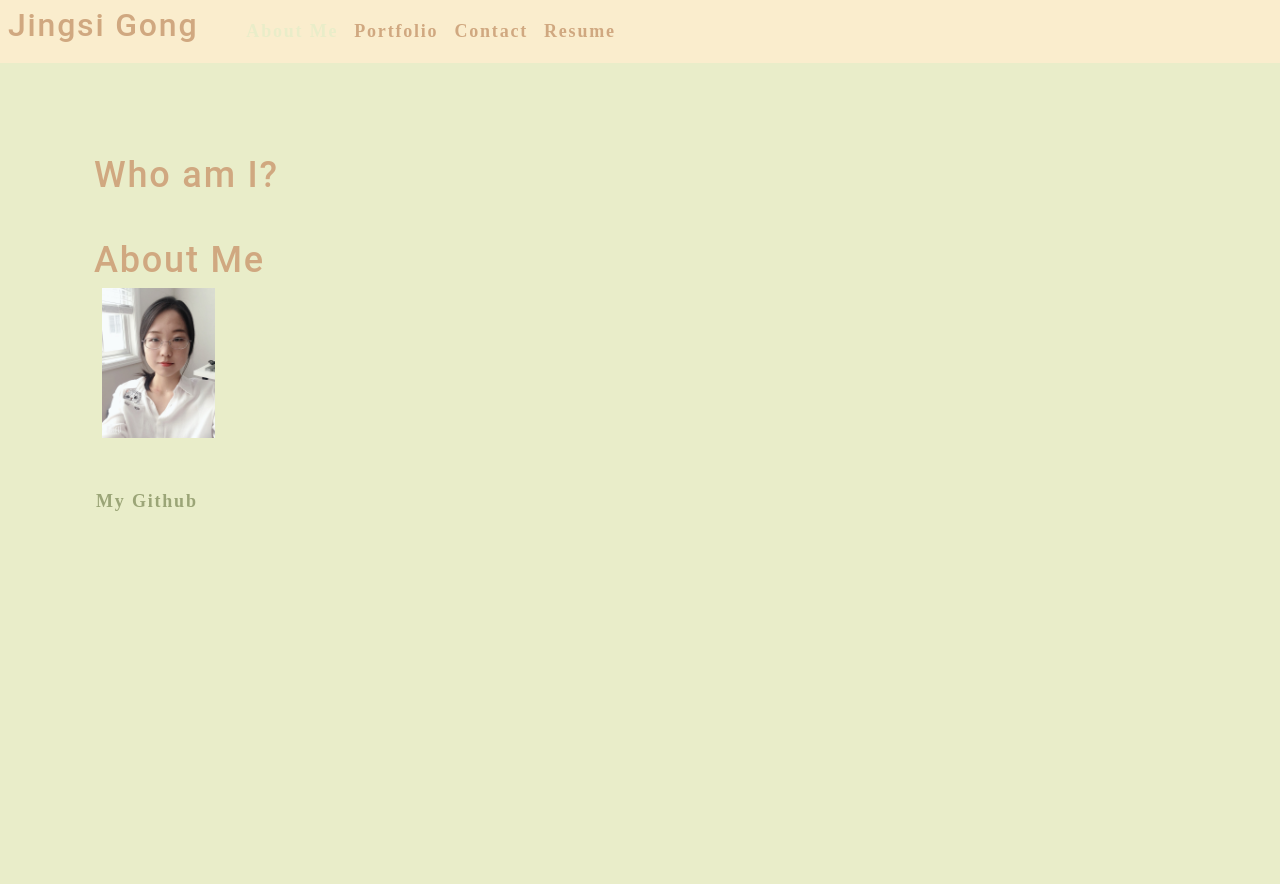
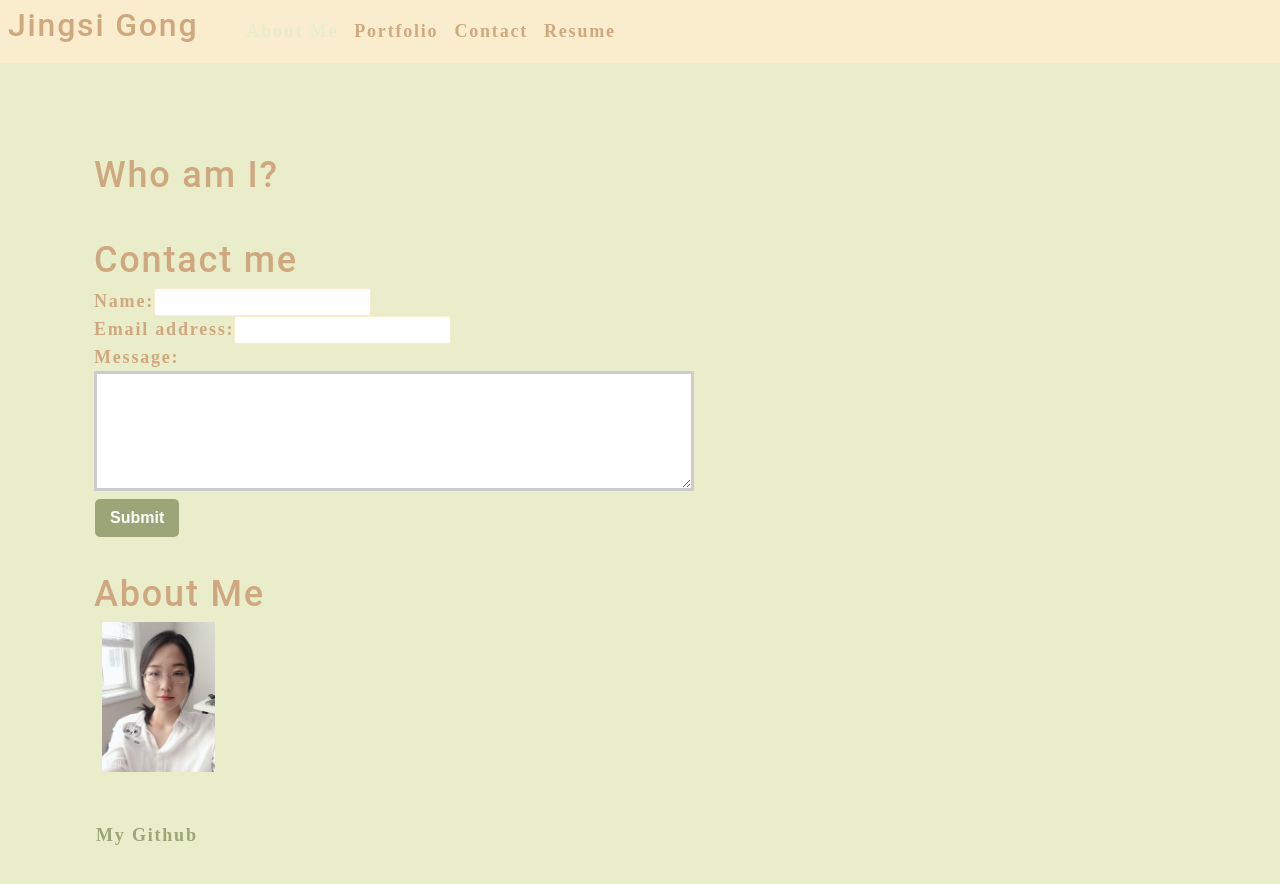
Before and after one commit to j7gong/React-Portfolio, a React (Create React App) app: page / in a window 1280 px wide. Shown: the top 884 px of the page. Before the commit the page ends 800 px from the top, so only its background shows below. Built offline with nearby package versions, Linux system fonts and the light colour scheme.

Commit message:
create a contact form

```diff
--- a/src/App.js
+++ b/src/App.js
@@ -3,6 +3,7 @@ import About from './components/About';
 import Nav from "./components/Nav";
 import Footer from "./components/Footer";
 import Portfolio from "./components/Portfolio";
+import ContactForm from "./components/Contact";
 
 function App() {
   const [categories] = useState([
@@ -22,6 +23,7 @@ function App() {
       ></Nav>
       <main>
         <About></About>
+        <ContactForm></ContactForm>
         <Portfolio currentCategory={currentCategory}></Portfolio>
         <Footer></Footer>
       </main>
--- /dev/null
+++ b/src/components/Contact/index.js
@@ -0,0 +1,26 @@
+import React from 'react';
+
+function ContactForm() {
+    return (
+        <section>
+          <h1>Contact me</h1>
+          <form id="contact-form">
+          <div>
+            <label htmlFor="name">Name:</label>
+            <input type="text" name="name" />
+            </div>
+            <div>
+            <label htmlFor="email">Email address:</label>
+            <input type="email" name="email" />
+            </div>
+            <div>
+            <label htmlFor="message">Message:</label>
+            <textarea name="message" rows="5"  />
+            </div>
+            <button type="submit">Submit</button>
+          </form>
+        </section>
+      )
+}
+
+export default ContactForm;
```
